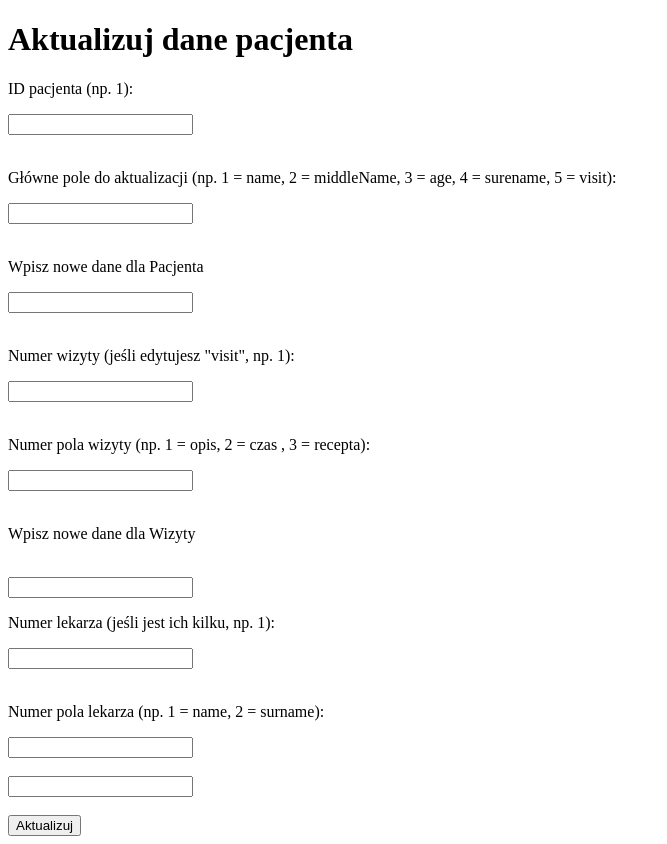
After one commit to WiktorGap/Firebase_with_flask_mobile, a Flask app: page /update in a window 1280 px wide. The commit adds this page. Shown: the whole page, without its empty margins (0-667 px from the left). Run offline with Flask 3, Linux system fonts and the light colour scheme.

Commit message:
Lst update

```diff
--- a/flasky/app/main.py
+++ b/flasky/app/main.py
@@ -8,7 +8,7 @@ from flask import Flask, render_template, request, redirect, url_for
 
 appRouting = Flask(__name__)
 
-cred = credentials.Certificate(r"C:/Users/admin/Desktop/myKey.json")
+cred = credentials.Certificate("C:\\Users\\admin\\Desktop\\myKey.json")
 app = firebase_admin.initialize_app(cred, {
     'databaseURL': 'https://patientsdb-18075-default-rtdb.europe-west1.firebasedatabase.app/'
 })
@@ -17,11 +17,324 @@ ref = db.reference("/Patient")
 
 
 @appRouting.route('/')
-def index():
+def menu():
     return render_template("index.html")
 
 
-@appRouting.route('/retrive', methods = [ 'GET'])
+# @appRouting.route('/retrive')
+# def retrive():
+#      patientsData = retFromDb()
+#      return render_template("retrive.html",records=patientsData)
+
+
+@appRouting.route('/update', methods=["GET", "POST"])
+def updt():
+    if request.method == "POST":
+        idxForPatient = int(request.form.get("idxForPatinet")) - 1
+        dataField = int(request.form.get("dataField")) - 1 if request.form.get("dataField") else None
+        visKey = int(request.form.get("visKey")) - 1 if request.form.get("visKey") else None
+        visKeyField = int(request.form.get("visKeyField")) - 1 if request.form.get("visKeyField") else None
+        doctorField = int(request.form.get("doctorField")) - 1 if request.form.get("doctorField") else None
+        selectedDoctorIdx = int(request.form.get("selectedDoctorIdx")) - 1 if request.form.get(
+            "selectedDoctorIdx") else None
+
+        newDataForFieldPatient = request.form.get("newDataForFieldPatient")
+        newDataForFieldVisit = request.form.get("newDataForFieldVisit")
+        newDataForDoctorField = request.form.get("newDataForDoctorField")
+
+        updatePatientInDb(
+            idxForPatient,
+            dataField,
+            visKey,
+            visKeyField,
+            doctorField,
+            newDataForFieldPatient,
+            newDataForFieldVisit,
+            newDataForDoctorField,
+            selectedDoctorIdx
+        )
+        return "Zaktualizowano dane"
+
+    return render_template("update.html")
+
+
+def writeDataOfPatientToDB():
+    PatientKey = input("Enter patientKey")
+    filename = input("Type filename: ")
+    cwd = os.getcwd()
+    path = os.path.join(cwd, filename)
+    print(path)
+    with open(f"{path}", "r") as file:
+        fileContents = json.load(file)
+        # ref.set(fileContents)  to nadpisze całe drzewko Patinet, lepiej
+    ref.child(PatientKey).set(fileContents)
+
+
+# writeDataOfPatientToDB(path, "Patient4")
+
+# print(db.reference("/Patient").get())
+
+
+def retriveDataFromDb():
+    patientsData = ref.get()
+
+    listOfPatients = list(patientsData.keys())
+    print(listOfPatients)
+
+    idxOfSelectedPatient = int(input("Chose idx of patient in order of occurance")) - 1
+
+    selectedPatientKey = listOfPatients[idxOfSelectedPatient]
+
+    dataOfPacinet = patientsData[selectedPatientKey]
+
+    cols = []
+    rows = []
+
+    visitCols = []
+    visitRows = []
+
+    doctorCols = []
+    doctorRows = []
+    visitRows = []
+
+    for key, value in dataOfPacinet.items():
+        if key != "visit":
+            cols.append(key)
+            rows.append(value)
+        else:
+            visitDict = value
+            listOfVisits = list(visitDict.keys())
+            print(listOfVisits)
+            idxOfChosenVisit = int(input("Chose visit")) - 1
+            selectedKey = listOfVisits[idxOfChosenVisit]
+            chosenVisitDict = visitDict[selectedKey]
+            for key, value in chosenVisitDict.items():
+                if key != "doctor":
+                    visitCols.append(key)
+                    visitRows.append(value)
+                else:
+                    doctorDict = value
+                    listOfDoctors = list(doctorDict.keys())
+                    print(listOfDoctors)
+                    idxOfSelectedDoctor = int(input("Chose doctor")) - 1
+
+                    keyForSelectedDoctor = listOfDoctors[idxOfSelectedDoctor]
+                    chosenDoctor = doctorDict[keyForSelectedDoctor]
+
+                    for key, val in chosenDoctor.items():
+                        doctorRows.append(key)
+                        doctorCols.append(val)
+
+    dfVisit = pd.DataFrame([visitRows], columns=visitCols)
+
+    dfDoctor = pd.DataFrame([doctorRows], columns=doctorCols)
+
+    df = pd.DataFrame([rows], columns=cols)
+
+    print(df)
+    print("Visit data for patient")
+    print(dfVisit)
+    print("Data for doctor of visitation")
+    print(dfDoctor)
+
+
+def retFromDb():
+    patientsData = ref.get()
+    return patientsData
+
+
+def updatePatientInDb(
+        idxForPatinet,
+        dataField=None,
+        visKey=None,
+        visKeyField=None,
+        doctorField=None,
+        newDataForFieldPatient=None,
+        newDataForFieldVisit=None,
+        newDataForDoctorField=None,
+        selectedDoctorIdx=None
+):
+    patientsData = ref.get()
+    listOfKeys = list(patientsData.keys())
+    patient = listOfKeys[idxForPatinet]
+
+    if patient not in patientsData:
+        print(f"Błąd: pacjent o indeksie {idxForPatinet} nie istnieje.")
+        return
+
+    patientData = patientsData[patient]
+    aviableFieldsToUpdate = list(patientData.keys())
+
+    if dataField is None or dataField >= len(aviableFieldsToUpdate):
+        print("Błąd: dataField poza zakresem.")
+        return
+
+    keyField = aviableFieldsToUpdate[dataField]
+
+    if keyField != "visit":
+        if newDataForFieldPatient is None:
+            print("Błąd: brak danych dla pola pacjenta.")
+            return
+        ref.child(patient).update({keyField: newDataForFieldPatient})
+        print(f"Updated {keyField} to {newDataForFieldPatient} for {patient}")
+    else:
+
+        vistationTreeKey = patientData[keyField]
+        listOfFieldsOfVistation = list(vistationTreeKey.keys())
+
+        if visKey is None or visKey >= len(listOfFieldsOfVistation):
+            print("Błąd: visKey poza zakresem.")
+            return
+
+        vistation = listOfFieldsOfVistation[visKey]
+        visitData = vistationTreeKey[vistation]
+        vistationDataFieldsList = list(visitData.keys())
+
+        if visKeyField is None or visKeyField >= len(vistationDataFieldsList):
+            print("Błąd: visKeyField poza zakresem.")
+            return
+
+        visitKey = vistationDataFieldsList[visKeyField]
+
+        if visitKey != "doctor":
+            if newDataForFieldVisit is None:
+                print("Błąd: brak danych dla pola wizyty.")
+                return
+            ref.child(patient).child("visit").child(vistation).update({visitKey: newDataForFieldVisit})
+            print(f"Updated {visitKey} to {newDataForFieldVisit} for {patient}")
+        else:
+
+            doctorData = visitData[visitKey]
+            doctorKeys = list(doctorData.keys())
+
+            if selectedDoctorIdx is None or selectedDoctorIdx >= len(doctorKeys):
+                print("Błąd: selectedDoctorIdx poza zakresem.")
+                return
+
+            selectedDoctor = doctorKeys[selectedDoctorIdx]
+            selectedDoctorData = doctorData[selectedDoctor]
+            doctorFieldsList = list(selectedDoctorData.keys())
+
+            if doctorField is None or doctorField >= len(doctorFieldsList):
+                print("Błąd: doctorField poza zakresem.")
+                return
+
+            keyToUpdate = doctorFieldsList[doctorField]
+
+            if newDataForDoctorField is None:
+                print("Błąd: brak danych dla pola lekarza.")
+                return
+
+            ref.child(patient).child("visit").child(vistation).child("doctor").child(selectedDoctor).update(
+                {keyToUpdate: newDataForDoctorField})
+            print(f"Updated doctor field {keyToUpdate} to {newDataForDoctorField} for {patient}")
+
+
+def deletePatientInDb(keyIDX, fieldIDX, visKeyIdx, visitDataFieldIdx, selectedDoctorIdx, selectedDoctorIdxKey):
+    patientsData = ref.get()
+
+    patient = keyIDX
+
+    if patient not in patientsData:
+        print("Patient not found")
+        return
+
+    patientData = patientsData[patient]
+    aviableFieldsToUpdate = list(patientData.keys())
+    print(aviableFieldsToUpdate)
+
+    fieldIDX = int(fieldIDX)
+    keyField = aviableFieldsToUpdate[fieldIDX]
+
+    if keyField != aviableFieldsToUpdate[-1]:
+        if keyField in patientData:
+            ref.child(patient).child(keyField).delete()
+            print(f"Deleted {keyField} for {patient}")
+        else:
+            print("Deleting 'visit' field is not handled yet.")
+    else:
+        vistationTreeKey = patientData[keyField]
+        listOfFieldsOfVistation = list(vistationTreeKey.keys())
+        print(listOfFieldsOfVistation)
+        visKeyIdx = int(visKeyIdx)
+        vistation = listOfFieldsOfVistation[visKeyIdx]
+        visitData = vistationTreeKey[vistation]
+
+        print(visitData)
+        vistationDataFieldsList = list(visitData.keys())
+        print(f"Choose field to update\n: {vistationDataFieldsList}")
+
+        visitDataFieldIdx = int(visitDataFieldIdx)
+        visitKey = vistationDataFieldsList[visitDataFieldIdx]
+
+        if visitKey != "doctor":
+            if visitKey in vistationDataFieldsList:
+                ref.child(patient).child("visit").child(vistation).child(visitKey).delete()
+                print(f"Deleted {visitKey} for {patient}")
+            else:
+                print("Updating 'visit' field is not handled yet.")
+        else:
+            doctorData = visitData[visitKey]
+            selectedDoctor = list(doctorData.keys())
+            print(selectedDoctor)
+            selectedDoctorIdx = int(selectedDoctorIdx)
+            keyForSelected = selectedDoctor[selectedDoctorIdx]
+            selectedDoctorData = doctorData[keyForSelected]
+            print(selectedDoctorData)
+
+            selectedDoctorIdxKey = int(selectedDoctorIdxKey)
+            selectedDoctorDataKeys = list(selectedDoctorData.keys())
+            keyToUpdate = selectedDoctorDataKeys[selectedDoctorIdxKey]
+
+            print("Choose field to update")
+
+            if keyToUpdate in selectedDoctorDataKeys:
+                ref.child(patient).child("visit").child(vistation).child("doctor").child(keyForSelected).child(
+                    keyToUpdate).delete()
+
+
+@appRouting.route("/delete", methods=['GET', 'POST'])
+def delete():
+    message = ""
+    if request.method == 'POST':
+        flag = request.form.get("flag", "").lower().strip()
+        patientID = request.form.get("patient_id")
+        ref = db.reference(f"/Patient/{patientID}")
+
+        if flag == "tak":
+            if ref.get():
+                ref.delete()
+                message = "Usunięto pacjenta"
+            else:
+                message = "Nie ma takiego pacjenta"
+        else:
+            try:
+                keyIDX = request.form.get("patient_id")
+                fieldIDX = int(request.form.get("dataField")) - 1 if request.form.get("dataField") else None
+                visKeyIdx = int(request.form.get("visKey")) - 1 if request.form.get("visKey") else None
+                visitDataFieldIdx = int(request.form.get("visKeyField")) - 1 if request.form.get(
+                    "visKeyField") else None
+                selectedDoctorIdx = int(request.form.get("selectedDoctorIdx")) - 1 if request.form.get(
+                    "selectedDoctorIdx") else None
+                selectedDoctorIdxKey = int(request.form.get("doctorField")) - 1 if request.form.get(
+                    "doctorField") else None
+
+                deletePatientInDb(
+                    keyIDX,
+                    fieldIDX,
+                    visKeyIdx,
+                    visitDataFieldIdx,
+                    selectedDoctorIdx,
+                    selectedDoctorIdxKey
+                )
+                message = "Usunięto wskazane dane"
+            except Exception as e:
+                message = f"Wystąpił błąd: {e}"
+
+    return render_template("delete.html", message=message)
+
+
+@appRouting.route('/retrive', methods=['GET'])
 def retrive():
     pacjenci = []
     if request.method == 'GET':
@@ -36,11 +349,12 @@ def retrive():
                     'name': patient_data.get('name'),
                     'surname': patient_data.get('surname'),
                     'age': patient_data.get('age'),
-                    'visit' : patient_data.get('visit')
+                    'visit': patient_data.get('visit')
                 })
-    return render_template('retrive.html', pacjenci = pacjenci)
+    return render_template('retrive.html', pacjenci=pacjenci)
 
-@appRouting.route("/add", methods = ['POST', 'GET'])
+
+@appRouting.route("/add", methods=['POST', 'GET'])
 def add():
     name = request.form.get("name")
     surname = request.form.get("surname")
@@ -53,38 +367,29 @@ def add():
     prescription = request.form.get("prescription")
     refferal = request.form.get("refferal")
     visit = {
-        visitNumber : {
-        "description": description,
-        "doctor": doctor,
-        "prescription": prescription,
-        "refferal": refferal
+        visitNumber: {
+            "description": description,
+            "doctor": doctor,
+            "prescription": prescription,
+            "refferal": refferal
         }
     }
     ref = db.reference(f"/Patient/{patient_id}")
     ref.set({
         'name': name,
-        'middleName' : middleName,
+        'middleName': middleName,
         'surname': surname,
-        'age' : age,
-        'visit' : visit
+        'age': age,
+        'visit': visit
     })
     return render_template("add.html")
-@appRouting.route("/delete", methods = ['GET', 'POST'])
-def delete():
-    patientID = request.form.get("patient_id")
-    ref = db.reference(f"/Patient/{patientID}")
-    message = ""
-    if request.method == 'POST':
-        if ref.get():
-            ref.delete()
-            message = "usunięto pacjenta"
-            redirect(url_for('delete'))
-        else:
-            message = "Nie ma takiego pacjenta"
-            redirect(url_for('delete'))
-    redirect(url_for('delete'))
-    return render_template("delete.html", message = message)
+
+
+# writeDataOfPatientToDB()
+# updatePatientInDb()
+# retriveDataFromDb()
+# deletePatientInDb()
+
 
 if __name__ == "__main__":
     appRouting.run(debug=True)
-    print('k')
--- a/flasky/app/templates/index.html
+++ b/flasky/app/templates/index.html
@@ -10,8 +10,8 @@
             <a href="/retrive"><li>Wyswietl dane </li> </a>
             <a href="/add"><li>Dodaj pacjenta</li></a>
             <a href="/delete"><li>Usuń pacjenta</li></a>
-            <li>Zaktualizuj dane </li>
-            <li>Usun dane</li>
+            <a href="/update"><li>Zaktualizuj dane </li> </a>
+            <li>Usuń dane</li>
         </ul>
     </body>
 </html>
--- /dev/null
+++ b/flasky/app/templates/update.html
@@ -0,0 +1,38 @@
+<!DOCTYPE html>
+<html>
+<head>
+    <title>Aktualizacja pacjenta</title>
+</head>
+<body>
+    <h1>Aktualizuj dane pacjenta</h1>
+    <form method="POST">
+        <p>ID pacjenta (np. 1):</p>
+        <input type="number" name="idxForPatinet" required><br><br>
+
+        <p>Główne pole do aktualizacji (np. 1 = name, 2 = middleName, 3 = age, 4 = surename, 5 = visit):</p>
+        <input type="number" name="dataField" required><br><br>
+        <p>Wpisz nowe dane dla Pacjenta </p>
+        <input type="text" name="newDataForFieldPatient"><br><br>
+
+        <p>Numer wizyty (jeśli edytujesz "visit", np. 1):</p>
+        <input type="number" name="visKey"><br><br>
+
+
+        <p>Numer pola wizyty (np. 1 = opis, 2 = czas , 3 = recepta):</p>
+        <input type="number" name="visKeyField"><br><br>
+        <p>Wpisz nowe dane dla Wizyty </p><br>
+        <input type="text" name="newDataForFieldVisit"><br>
+
+        <p>Numer lekarza (jeśli jest ich kilku, np. 1):</p>
+        <input type="number" name="selectedDoctorIdx"><br><br>
+
+        <p>Numer pola lekarza (np. 1 = name, 2 = surname):</p>
+
+        <input type="number" name="doctorField"><br><br>
+
+        <input type="text" name="newDataForDoctorField" ><br><br>
+
+        <input type="submit" value="Aktualizuj">
+    </form>
+</body>
+</html>
```
Also changed, not shown: flasky/app/templates/retrive.html (+13 -3 lines).
